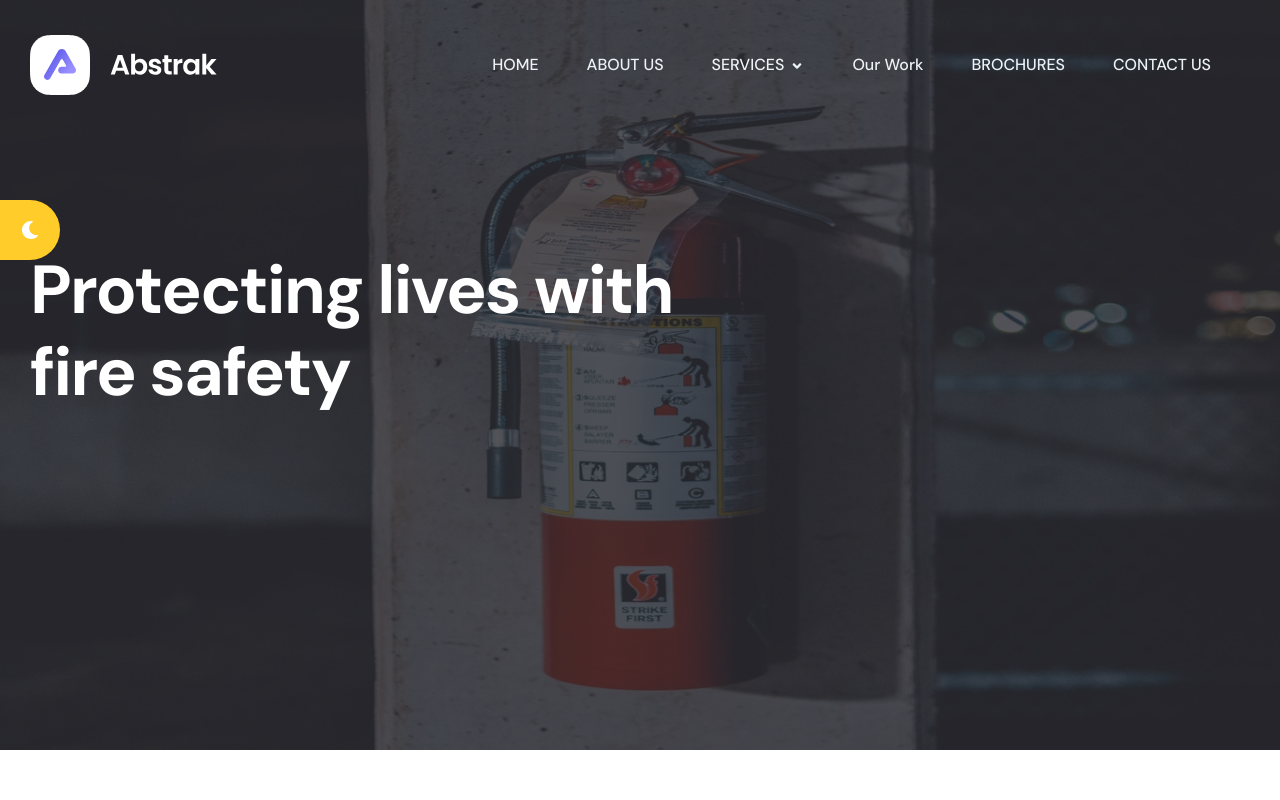
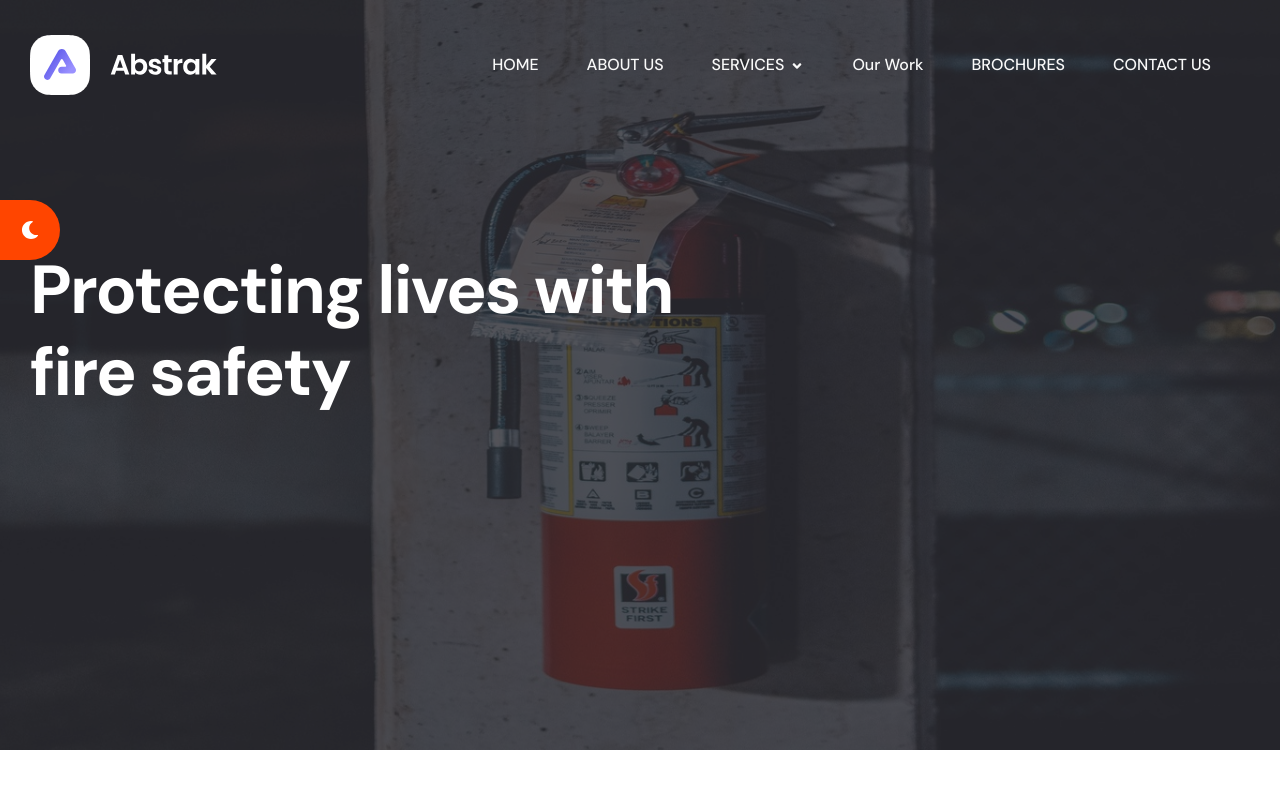
Before and after one commit to KetanVardekar/fire-solution, a React (Create React App) app: page / in a window 1280 px wide. Shown: the top 800 px of the page. Built offline with nearby package versions, Linux system fonts and the light colour scheme.

Commit message:
Resolved the our work section issue and made brochure route workable

```diff
--- a/src/assets/scss/default/_variable.scss
+++ b/src/assets/scss/default/_variable.scss
@@ -3,53 +3,65 @@
 -------------------------*/
 :root {
     // Color
---color-primary: #ffcc29;
---color-white: #ffffff;
+    --color-primary: #FF4500;
+    /* A vibrant orange-red to symbolize fire and urgency */
+    --color-white: #FFFFFF;
     --color-black: #000000;
---color-light: #ECF2F6;
---color-dark: #27272E;
---color-text-dark: #292930;
---color-accent1: #FFDC60;
---color-accent2: #FAB8C4;
+    --color-light: #F9F9F9;
+    /* A softer light color to contrast with the bold fire colors */
+    --color-dark: #2C2C2C;
+    /* A dark color for text and elements */
+    --color-text-dark: #1E1E1E;
+    --color-accent1: #FF6347;
+    /* A warm tomato red for highlights and accents */
+    --color-accent2: #FFD700;
+    /* A golden yellow to represent safety and caution */
 
---color-blue-shade: #6865FF;
---color-link: #2522BA;
---color-mabel: #DBF8FF;
---color-fog: #DBDEFF;
---color-pink-shade: #FFD3DB;
---color-peach: #FFEDDC;
---color-rose: #C75C6F;
+    --color-blue-shade: #0056B3;
+    /* A deep blue for trust and reliability */
+    --color-link: #FF5733;
+    /* A bright, eye-catching link color */
+    --color-mabel: #FFDAB9;
+    /* A peachy shade for subtle background elements */
+    --color-fog: #F5F5F5;
+    --color-pink-shade: #FF6F61;
+    /* A coral-pink for softer accents */
+    --color-peach: #FFF5EE;
+    --color-rose: #B22222;
+    /* Firebrick red for emphasis */
 
---color-chart1: #896BA7;
---color-chart2: #BADEFF;
+    --color-chart1: #FF7F50;
+    /* Coral for chart elements */
+    --color-chart2: #FFB6C1;
+    /* Light pink for secondary chart elements */
 
---color-body: #525260;
---color-gray-1: #757589;
---color-gray-2: #999FAE;
---color-gray-3: #999AB8;
---color-gray-4: #99A1AA;
---color-ship-gray: #42424A;
---color-ghost: #C7C7D5;
+    --color-body: #404040;
+    --color-gray-1: #696969;
+    --color-gray-2: #A9A9A9;
+    --color-gray-3: #D3D3D3;
+    --color-gray-4: #E0E0E0;
+    --color-ship-gray: #4B4B4B;
+    --color-ghost: #DCDCDC;
     --color-mercury: #E5E5E5;
 
 
     // Gradient Color
---gradient-primary: linear-gradient(90deg, #ECF2F6 0%, rgba(236, 242, 246, 0) 70.31%);
---gradient-blue: linear-gradient(145.92deg, #5956E9 20.18%, #9991FF 76.9%);
---gradient-accent: linear-gradient(180deg, #FAB8C4 0%, #FFEDF0 100%);
---gradient-white: linear-gradient(266.3deg, rgba(236, 242, 246, 0) 7.84%, #ECF2F6 29.1%, rgba(236, 242, 246, 0) 64.32%);
---gradient-dark: linear-gradient(180deg, #27272E 0%, #303035 100%);
+    --gradient-primary: linear-gradient(90deg, #FF4500 0%, rgba(255, 69, 0, 0) 70.31%);
+    --gradient-blue: linear-gradient(145.92deg, #0056B3 20.18%, #0073E6 76.9%);
+    --gradient-accent: linear-gradient(180deg, #FFD700 0%, #FFF5EE 100%);
+    --gradient-white: linear-gradient(266.3deg, rgba(249, 249, 249, 0) 7.84%, #F9F9F9 29.1%, rgba(249, 249, 249, 0) 64.32%);
+    --gradient-dark: linear-gradient(180deg, #2C2C2C 0%, #3A3A3A 100%);
 
 
 
     // Border
---border-light: 1px solid #E3E6E9;
---border-lighter: 1px solid #ECF2F6;
+    --border-light: 1px solid #F0F0F0;
+    --border-lighter: 1px solid #F9F9F9;
     --border-dark: 1px solid var(--color-ship-gray);
     --border-gray: 1px solid var(--color-gray-4);
 
 
-//Font Family
+    // Font Family
     --font-primary: 'DM Sans', sans-serif;
     --font-secondary: 'Poppins', sans-serif;
     --font-awesome: 'Font Awesome 5 Pro';
@@ -57,7 +69,7 @@
     // Transition
     --transition: all 0.3s ease-in-out;
 
-//Fonts Size
+    // Fonts Size
     --font-body-1: 18px;
     --font-body-2: 16px;
     --font-body-3: 14px;
@@ -76,12 +88,13 @@
     --h6: 20px;
 }
 
+
 // Layouts Variation
 $smlg-device: 'only screen and (max-width: 1199px)';
 $extra-device: 'only screen and (min-width: 1600px) and (max-width: 1919px)';
 $laptop-device: 'only screen and (min-width: 1200px) and (max-width: 1599px)';
 $lg-layout: 'only screen and (min-width: 992px) and (max-width: 1199px)';
-$md-layout:'only screen and (max-width: 991px)';
-$sm-layout:'only screen and (max-width: 767px)';
+$md-layout: 'only screen and (max-width: 991px)';
+$sm-layout: 'only screen and (max-width: 767px)';
 $large-mobile: 'only screen and (max-width: 575px)';
 $small-mobile: 'only screen and (max-width: 479px)';
```
Lines whose indentation alone changed are shown as unchanged.
